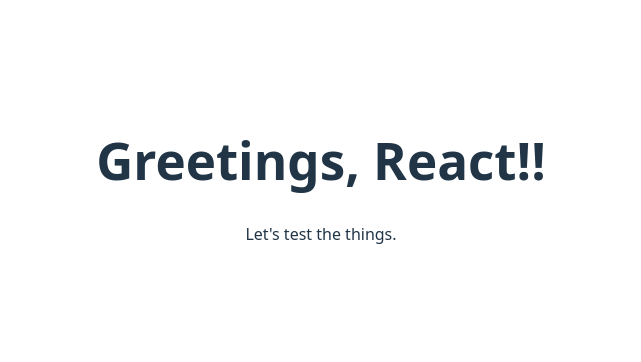
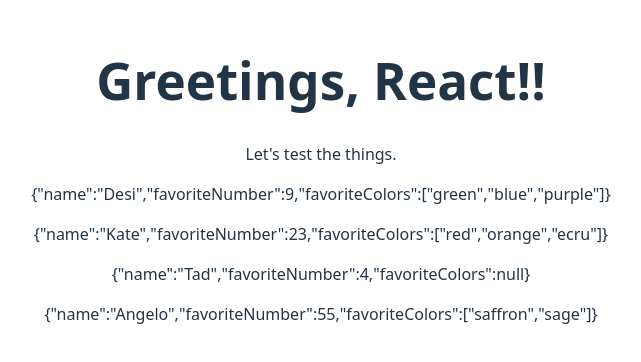
Before and after one commit to jegyes/serverless-cloud-with-react-je, a React (Vite) app in the folder serverless-lab4-je/scwr-lab4-je/: page / in a window 1280 px wide. Shown: the part 220-582 px from the top of the page, without its empty margins (319-960 px from the left). Built offline with nearby package versions, Linux system fonts and the light colour scheme.

Commit message:
PeopleList works to output

```diff
--- a/serverless-lab4-je/scwr-lab4-je/src/App.jsx
+++ b/serverless-lab4-je/scwr-lab4-je/src/App.jsx
@@ -1,5 +1,7 @@
 
 import './App.css'
+import PeopleList from './peopleList';
+
 
 
 
@@ -38,7 +40,7 @@
     <>
       <h1>Greetings, React!!</h1>
       <p>Let's test the things.</p>
-      {/* <PeopleList people={people}/> */}
+      <PeopleList people={people}/>
     </>
   )
 
--- a/serverless-lab4-je/scwr-lab4-je/src/peopleList.jsx
+++ b/serverless-lab4-je/scwr-lab4-je/src/peopleList.jsx
@@ -1,15 +1,15 @@
 
-// // import Person from './person';
+import './App.css';
+// // import PeopleList from './PeopleList';
+// import Person from './Person';
 
-// const PeopleList = ({people}) => {
-
-//     return (
-//         <>
-//             {people.map(person => (
-//                 <Person key={person.name} person={person}/>
-//             ))}
-//         </>
-//     )
-// }
-
-// export default PeopleList
+const PeopleList = ({people}) => {
+    return (
+        <>
+            {people.map(person => (
+                <p>{JSON.stringify(person)}</p>
+            ))}
+        </>
+    )
+}
+export default PeopleList
```
Also changed, not shown: serverless-lab4-je/scwr-lab4-je/src/person.jsx (added, +13 -0 lines).
